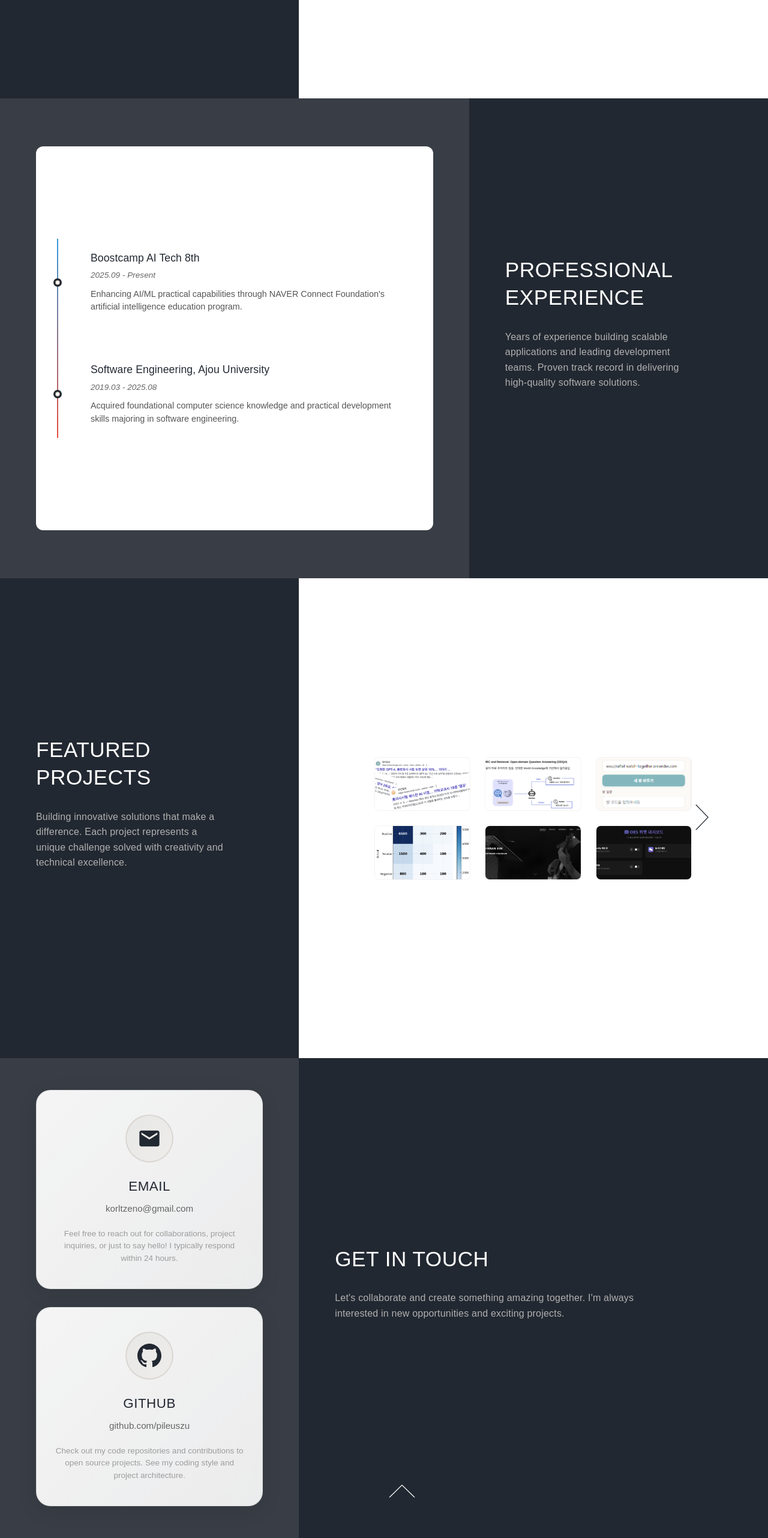
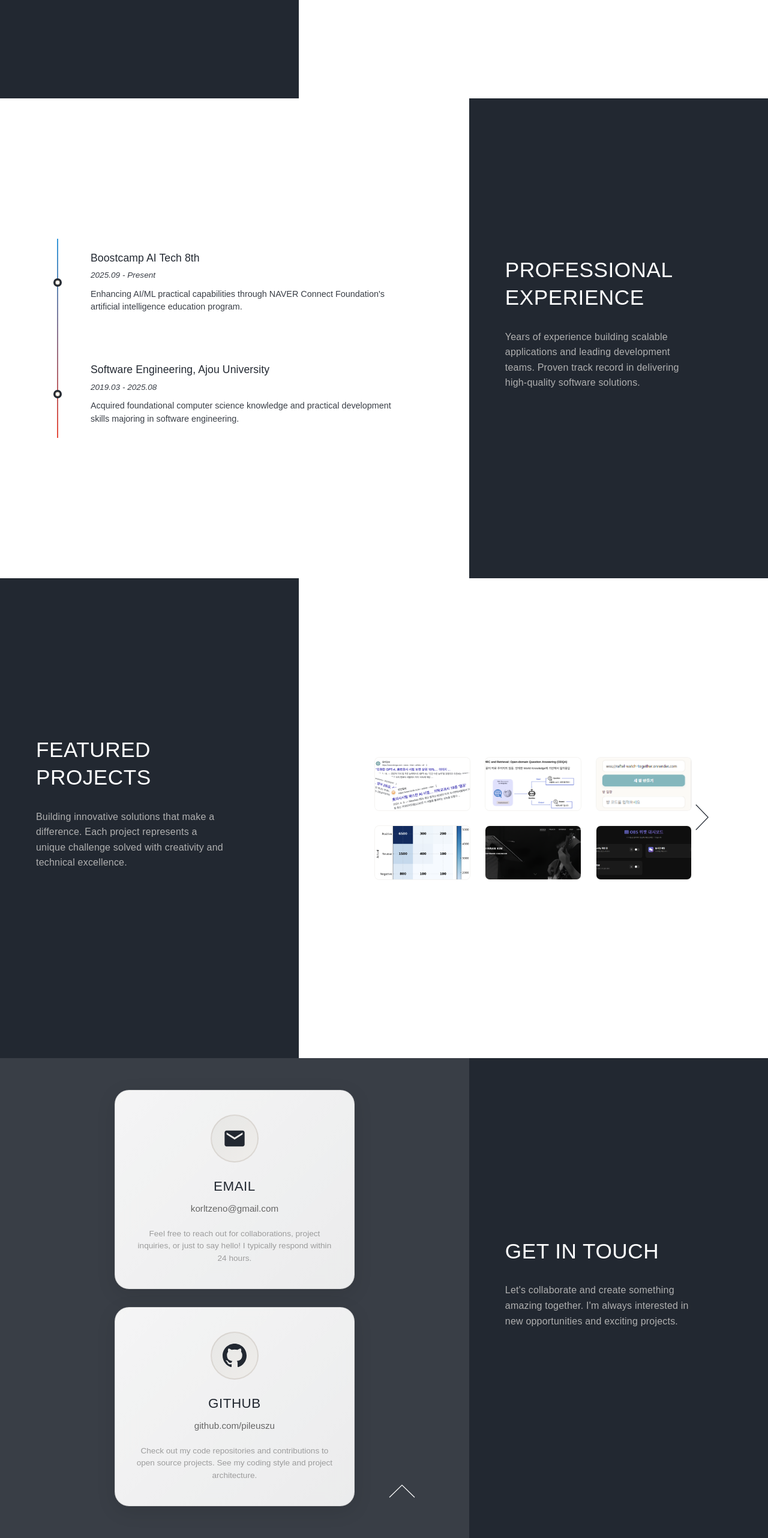
Before and after one commit to pileuszu/portfolio-website, a Next.js app: page / in a window 1280 px wide. Shown: the part 1436-4000 px from the top of the page at 60% size. Built offline with nearby package versions, Linux system fonts and the light colour scheme; a web font is replaced by a local one.

Commit message:
style: fix Experience bg to white and adjust Contact section ratio

```diff
--- a/src/app/page.module.scss
+++ b/src/app/page.module.scss
@@ -375,10 +375,21 @@
   }
 }
 
-// Experience 섹션의 왼쪽 패널(Content) 어두운 회색 배경
+// Experience 섹션의 왼쪽 패널(Content) 흰색 배경
 .experienceSection .portfolioLeft {
-  background: #393E46 !important; // Dark Grey for content
-  color: #DFD0B8 !important;
+  background: #ffffff !important; // White for content
+  color: #222831 !important; // Dark text
+
+  // Experience 내부 텍스트 색상 강제 지정
+  h4 {
+    color: #222831 !important;
+  }
+
+  .company,
+  .date,
+  p {
+    color: #393E46 !important;
+  }
 }
 
 // Projects 섹션의 왼쪽 패널(Title/Desc) 어두운 남색 배경
@@ -419,10 +430,19 @@
   }
 }
 
-// Projects와 Contact 섹션 - Title(Left) gets 1, Content(Right) gets 1.75
-// Wait, projects content is Right now.
-.projectsSection .portfolioLayout,
+// Contact 섹션 - Content(Left) gets 1.75, Title(Right) gets 1
 .contactSection .portfolioLayout {
+  .portfolioLeft {
+    flex: 1.75; // 콘텐츠 영역
+  }
+
+  .portfolioRight {
+    flex: 1; // 제목/내용 영역
+  }
+}
+
+// Projects 섹션 - Title(Left) gets 1, Content(Right) gets 1.75
+.projectsSection .portfolioLayout {
   .portfolioLeft {
     flex: 1; // 제목/내용 영역
   }
```
